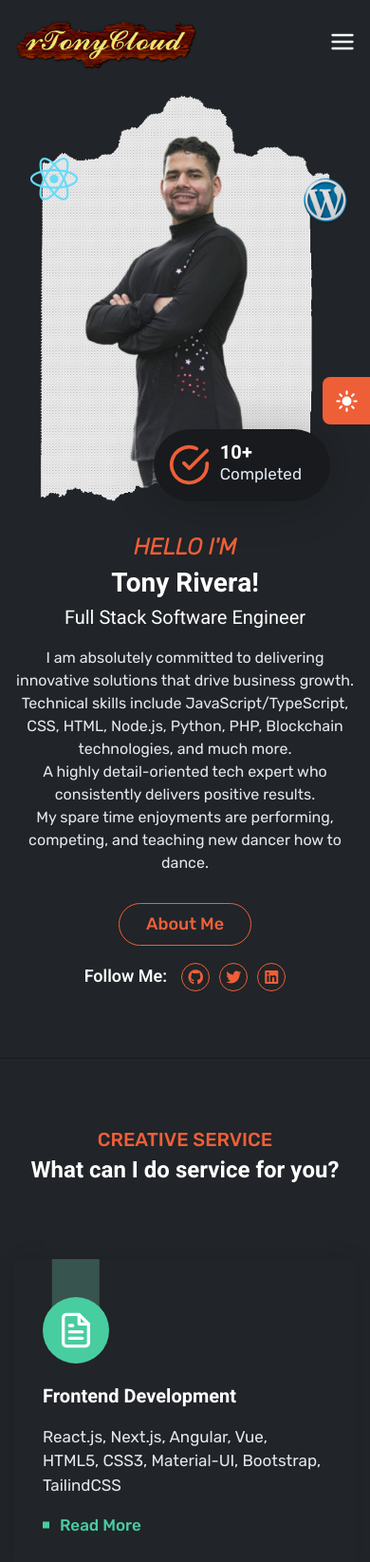
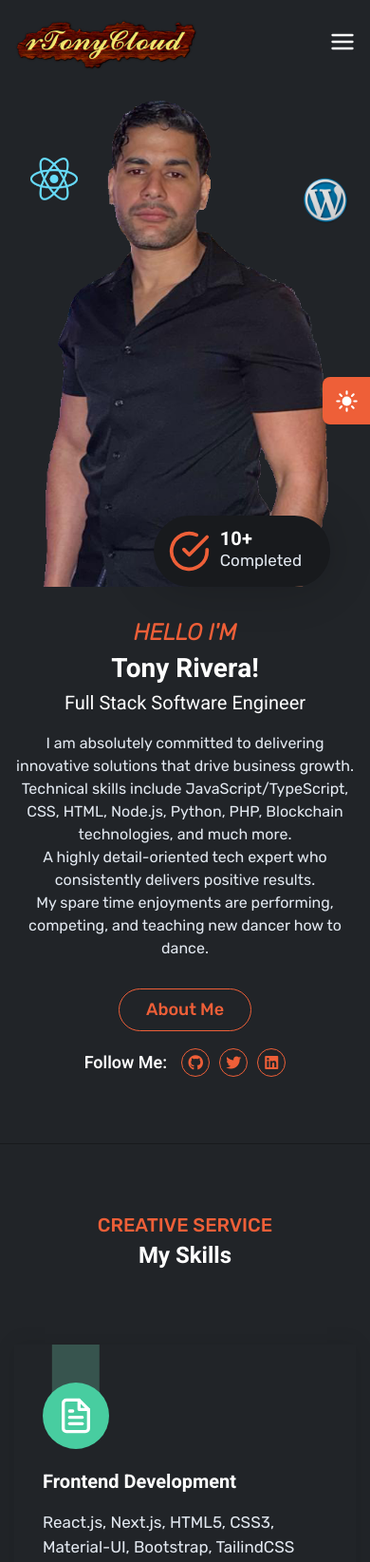
Before and after one commit to rTonyCloud/rtonycloud.com, a plain HTML site: page index.html in a window 390 px wide. Shown: the top 1645 px of the page at 95% size. Drawn offline with nearby package versions, Linux system fonts and the light colour scheme.

Commit message:
updated profile

```diff
--- a/index.html
+++ b/index.html
@@ -213,8 +213,8 @@
         class="container mx-auto flex sm:flex-col items-center justify-center lg:mt-[40px] only-md:mt-[40px] sm:pt-[100px] sm:pb-[70px]">
         <div class="lg:max-w-[40%] sm:max-w-[60%] xs:max-w-[85%] only-md:max-w-[40%] flex justify-end">
           <div class="relative only-xl:max-w-[70%]">
-            <img class="hidden dark:block" src="./assets/images/hero-man-dark.png" alt="">
-            <img class="dark:hidden" src="./assets/images/hero-man.png" alt="">
+            <img class="hidden dark:block" src="./assets/images/tony-dressed.png" alt="">
+            <img class="dark:hidden" src="./assets/images/tony-dressed.png" alt="">
             <span
               class="absolute top-[100px] lg:top-[210px] right-[-20px] only-md:right-[-10px] only-xl:max-w-[65px] lg:max-w-[80px] xl:max-w-[105px] sm:max-w-[50px] only-md:max-w-[70px] animateUpDown"><img
                 src="./assets/images/wordpress.png" alt=""></span>
@@ -293,7 +293,7 @@
               SERVICE</span>
             <h2
               class="text:[28px] lg:text-[48px] font-bold font-heebo leading-[36x] lg:leading-[58px] text-[#000248] dark:text-white">
-              What can I do service for you?</h2>
+              My Skills</h2>
           </div>
           <div class="md:grow">
             <!-- <p class="text-[#636363] text-[17px] leading-[28px] lg:max-w-[472px] w-full dark:text-slate-200">Promote
@@ -327,8 +327,7 @@
               <h3
                 class="text-primary dark:text-white text-[20px] xl:text-[25px] font-bold font-heebo mt-[20px] mb-[15px]">
                 Frontend Development</h3>
-              <p class="text-[17px] text-[#636363] dark:text-slate-200">React.js, Next.js, Angular, Vue, HTML5, CSS3,
-                Material-UI, Bootstrap, TailindCSS</p>
+              <p class="text-[17px] text-[#636363] dark:text-slate-200">React.js, Next.js, HTML5, CSS3, Material-UI, Bootstrap, TailindCSS</p>
               <a href="#"
                 class="link-button text-[#48CDA0] before:bg-[#48CDA0] mt-[15px] hover:text-[#333] dark:hover:text-white">Read
                 More</a>
@@ -395,7 +394,7 @@
           <!-- Single service end -->
 
           <!-- Single service start -->
-          <div
+          <!-- <div
             class="shadow-[0_0_50px_0_rgba(196,206,213,0.2)] hover:shadow-[0_0_150px_0_rgba(196,206,213,0.7)]  dark:shadow-[0_0_20px_0_rgba(0,0,0,0.1)] dark:hover:shadow-[0_0_50px_0_rgba(0,0,0,0.2)] hover:translate-y-[-10px] transition duration-500">
             <div class="overflow-hidden px-[30px] xl:px-[40px] lg:pt-[50px] md:pt-[40px] pb-[40px] ">
               <span
@@ -415,12 +414,12 @@
                 class="link-button text-[#ED38D1] before:bg-[#ED38D1] mt-[15px] hover:text-[#333] dark:hover:text-white">Read
                 More</a>
             </div>
-          </div>
+          </div> -->
           <!-- Single service end -->
 
 
           <!-- Single service start -->
-          <div
+          <!-- <div
             class="shadow-[0_0_50px_0_rgba(196,206,213,0.2)] hover:shadow-[0_0_150px_0_rgba(196,206,213,0.7)]  dark:shadow-[0_0_20px_0_rgba(0,0,0,0.1)] dark:hover:shadow-[0_0_50px_0_rgba(0,0,0,0.2)] hover:translate-y-[-10px] transition duration-500">
             <div class="overflow-hidden px-[30px] xl:px-[40px] lg:pt-[50px] md:pt-[40px] pb-[40px] ">
               <span
@@ -440,7 +439,7 @@
                 class="link-button text-[#A348CD] before:bg-[#A348CD] mt-[15px] hover:text-[#333] dark:hover:text-white">Read
                 More</a>
             </div>
-          </div>
+          </div> -->
           <!-- Single service end -->
 
           <!-- Single service start -->
@@ -538,7 +537,7 @@
           </div>
           <div class="sm:mb-[50px]">
             <div class="relative">
-              <img class="relative sm:mx-auto" src="./assets/images/hero-man.png" alt="">
+              <img class="relative sm:mx-auto" src="./assets/images/tony-dressed.png" alt="">
               <span
                 class="absolute top-[100px] lg:top-[210px] right-[-20px] only-md:right-[-10px] only-xl:max-w-[65px] lg:max-w-[80px] xl:max-w-[105px] sm:max-w-[50px] only-md:max-w-[70px] animateUpDown"><img
                   src="./assets/images/php7.png" alt=""></span>
```
Also changed, not shown: assets/images/tony-dressed.png (added).
